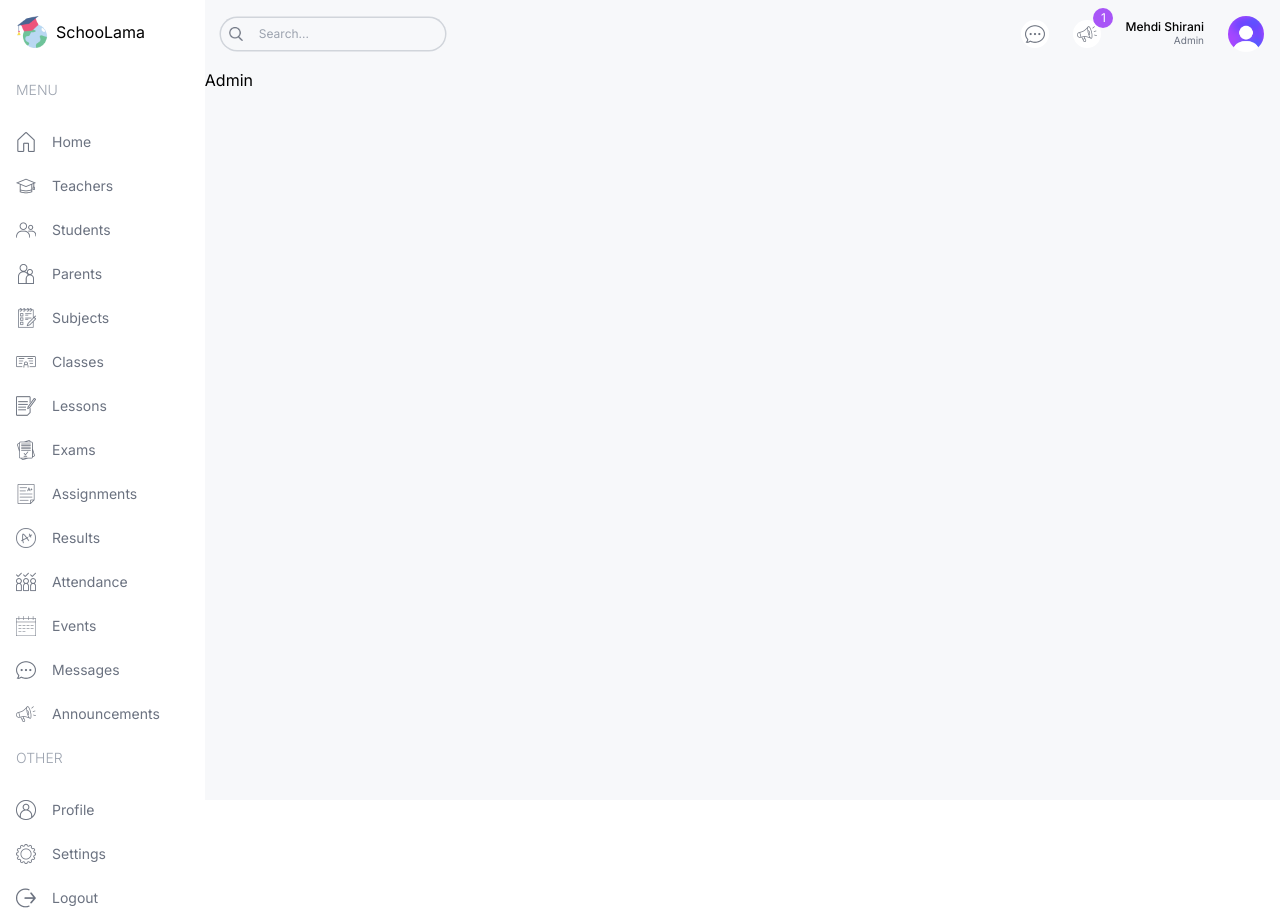
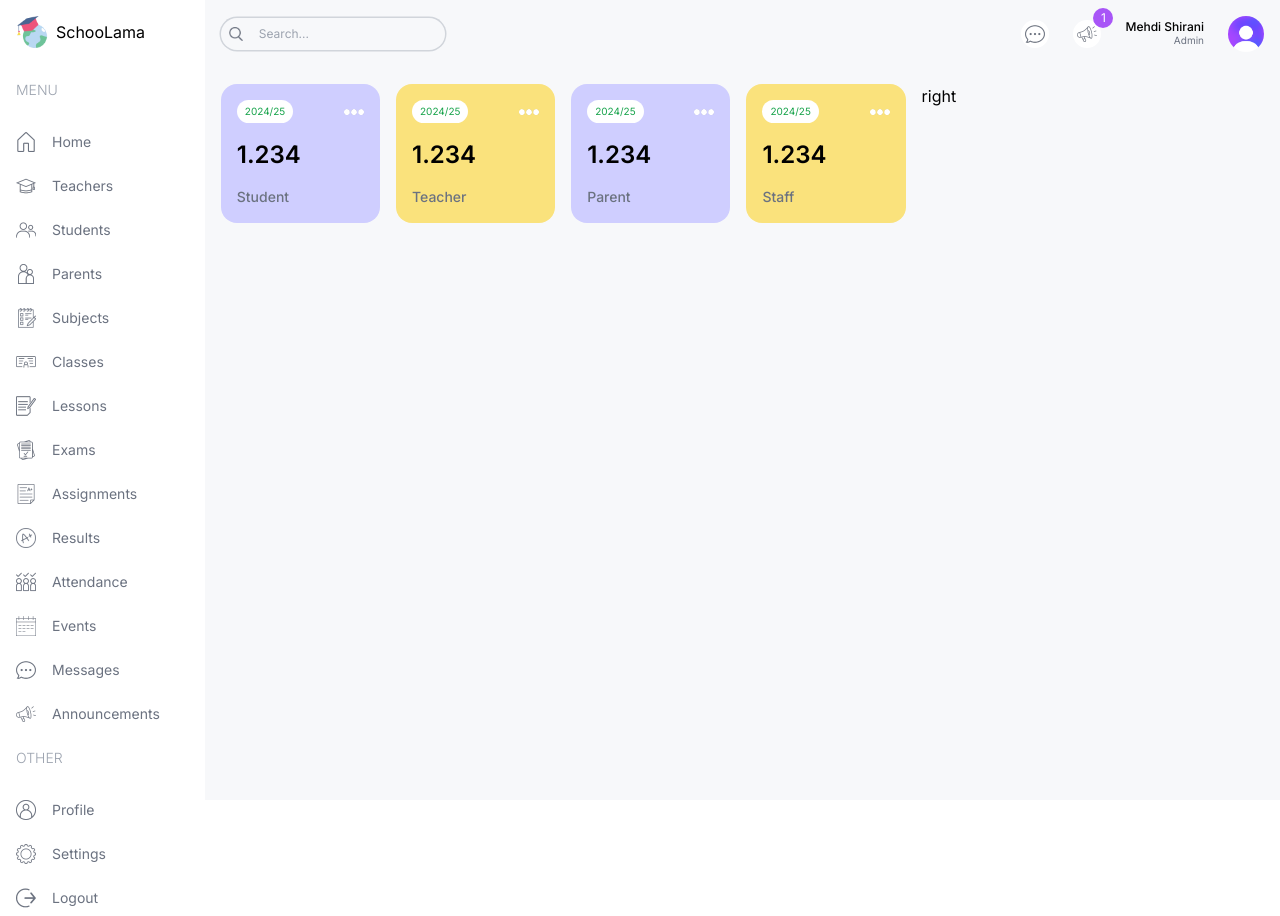
Before and after one commit to m3hdi-shirani/dashboard-next.js, a Next.js app: page /admin in a window 1280 px wide. Built offline with nearby package versions, Linux system fonts and the light colour scheme.

Commit message:
Add UserCard

```diff
--- a/src/app/(dashboard)/admin/page.tsx
+++ b/src/app/(dashboard)/admin/page.tsx
@@ -1,7 +1,23 @@
+import UserCard from "@/components/UserCard";
 import React from "react";
 
 const Admin = () => {
-  return <div>Admin</div>;
+  return (
+    <div className="p-4 flex flex-col md:flex-row gap-4">
+      {/* Left */}
+      <div className="w-full lg:w-2/3">
+        {/* User Cards */}
+        <div className=" flex justify-between gap-4 flex-wrap">
+          <UserCard type="student" />
+          <UserCard type="teacher" />
+          <UserCard type="parent" />
+          <UserCard type="staff" />
+        </div>
+      </div>
+      {/* Right */}
+      <div className="w-full lg:w-1/3">right</div>
+    </div>
+  );
 };
 
 export default Admin;
--- /dev/null
+++ b/src/components/UserCard.tsx
@@ -0,0 +1,19 @@
+import Image from "next/image";
+import React from "react";
+
+const UserCard = ({ type }: { type: string }) => {
+  return (
+    <div className="rounded-2xl odd:bg-lamaPurple even:bg-lamaYellow p-4 flex-1 min-w-[130px]">
+      <div className="flex justify-between items-center">
+        <span className="text-[10px] bg-white px-2 py-1 rounded-full text-green-600">
+          2024/25
+        </span>
+        <Image src="/more.png" alt="" width={20} height={20} />
+      </div>
+      <h1 className="text-2xl font-semibold my-4">1.234</h1>
+      <h2 className="capitalize text-sm font-medium text-gray-500">{type}</h2>
+    </div>
+  );
+};
+
+export default UserCard;
--- a/tailwind.config.ts
+++ b/tailwind.config.ts
@@ -13,6 +13,14 @@
         "gradient-conic":
           "conic-gradient(from 180deg at 50% 50%, var(--tw-gradient-stops))",
       },
+      colors: {
+        lamaSky: "#C3EBFA",
+        lamaSkyLight: "#EDF9FD",
+        lamaPurple: "#CFCEFF",
+        lamaPurpleLight: "#F1F0FF",
+        lamaYellow: "#FAE27C",
+        lamaYellowLight: "#FEFCE8",
+      },
     },
   },
   plugins: [],
```
